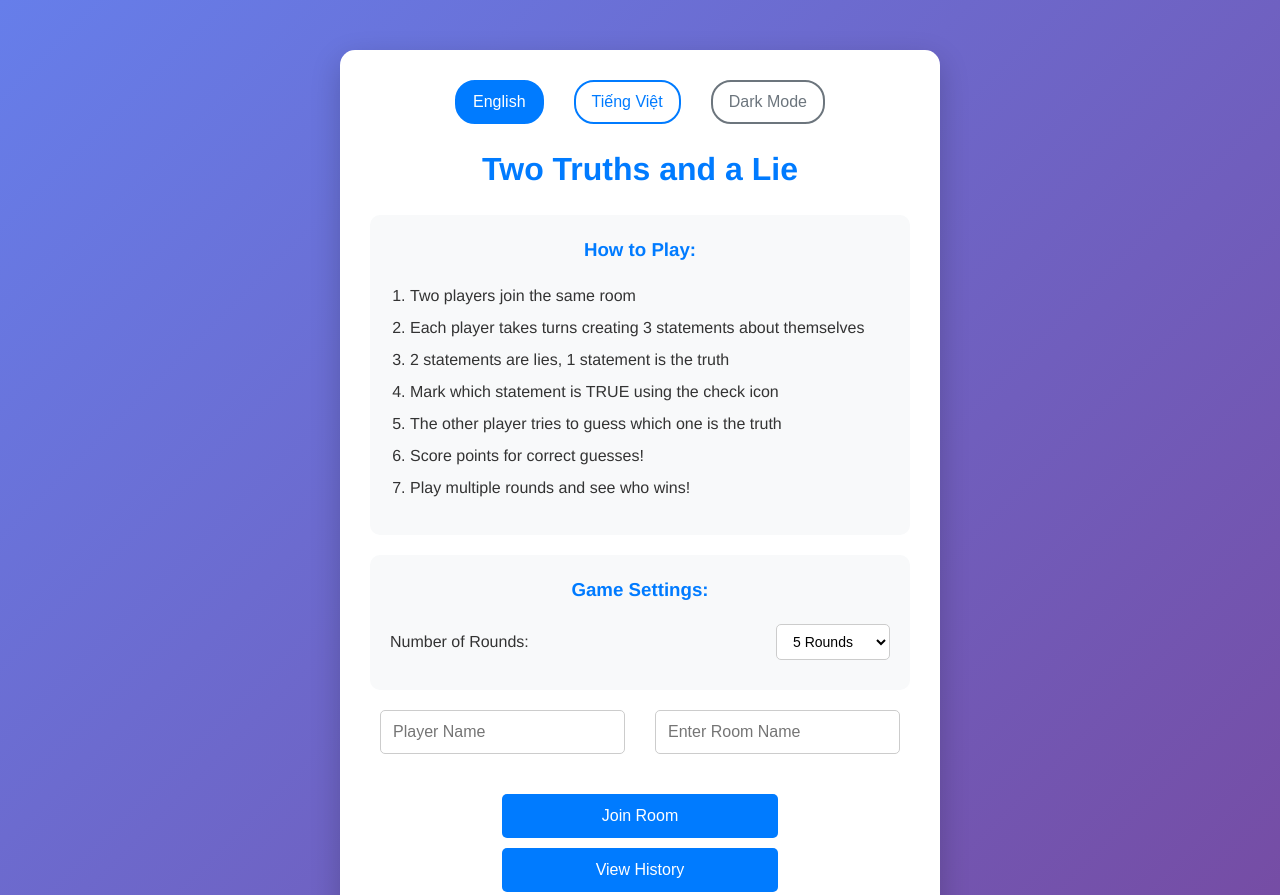
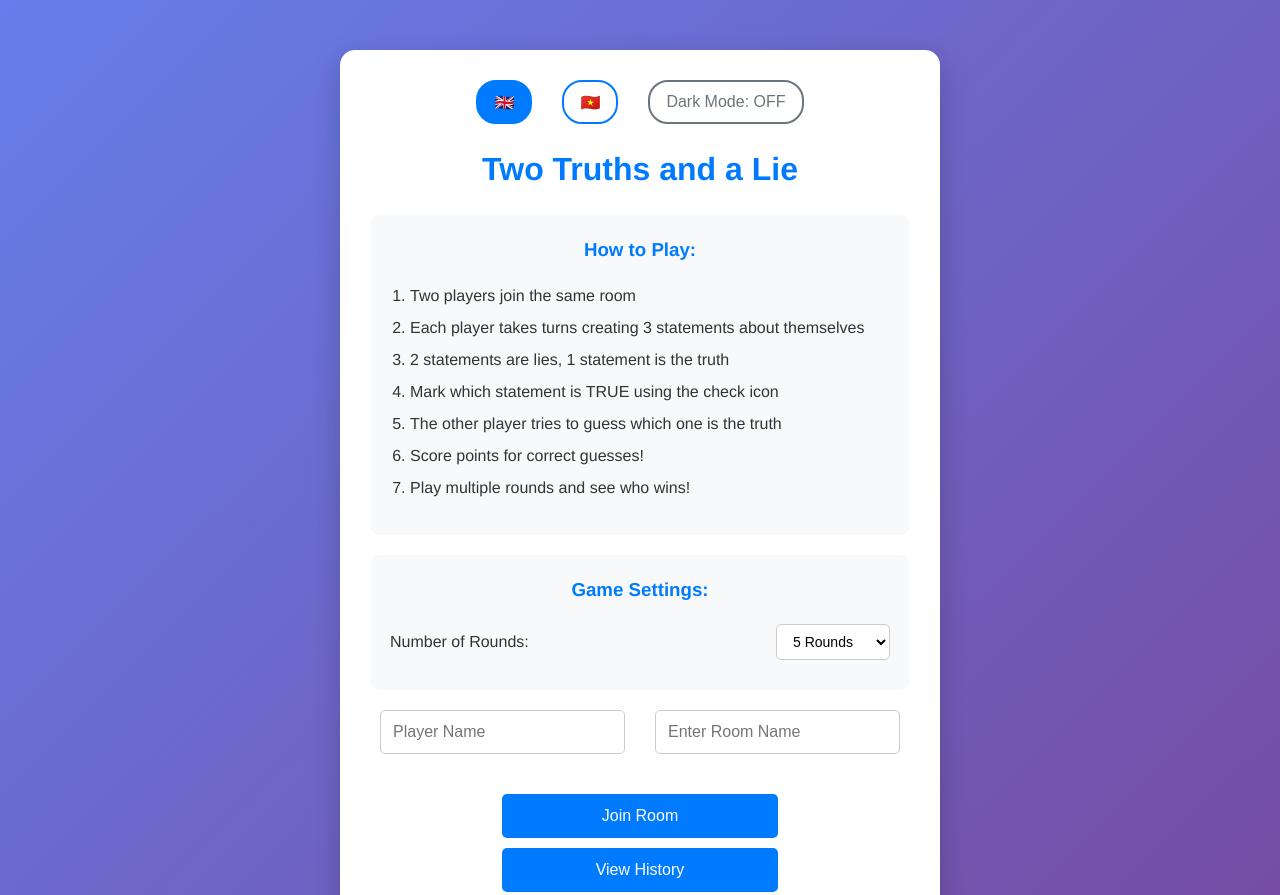
Before and after one commit to nd-tung/chuyen2nguoi, a website: page index.html in a window 1280 px wide. Shown: the top 895 px of the page. Drawn offline with nearby package versions, Linux system fonts and the light colour scheme; no server answers.

Commit message:
Use flags for language and toggle text

```diff
--- a/index.html
+++ b/index.html
@@ -16,9 +16,9 @@
     <div id="app">
         <div id="welcome-screen">
             <div class="language-selector">
-                <button id="lang-en" class="lang-btn active">English</button>
-                <button id="lang-vi" class="lang-btn">Tiếng Việt</button>
-                <button id="theme-toggle" class="theme-btn">Dark Mode</button>
+                <button id="lang-en" class="lang-btn active" aria-label="English">🇬🇧</button>
+                <button id="lang-vi" class="lang-btn" aria-label="Tiếng Việt">🇻🇳</button>
+                <button id="theme-toggle" class="theme-btn">Dark Mode: OFF</button>
             </div>
 
             <h1 id="main-title">Two Truths and a Lie</h1>
--- a/script.js
+++ b/script.js
@@ -666,8 +666,8 @@ const translations = {
         whichIsTrue: 'Which statement is TRUE?',
         submitGuess: 'Submit Guess',
         seeTopicHelp: 'See Topic',
-        darkMode: 'Dark Mode',
-        lightMode: 'Light Mode',
+        darkOn: 'Dark Mode: ON',
+        darkOff: 'Dark Mode: OFF',
         nextTurn: 'Next Turn',
         nextRound: 'Next Round',
         showResults: 'Show Results',
@@ -719,8 +719,8 @@ const translations = {
         whichIsTrue: 'Câu nói nào là ĐÚNG?',
         submitGuess: 'Gửi Đáp Án',
         seeTopicHelp: 'Xem Chủ Đề',
-        darkMode: 'Chế độ tối',
-        lightMode: 'Chế độ sáng',
+        darkOn: 'Chế độ tối: Bật',
+        darkOff: 'Chế độ tối: Tắt',
         nextTurn: 'Lượt Tiếp',
         nextRound: 'Vòng Tiếp',
         showResults: 'Xem Kết Quả',
@@ -952,7 +952,7 @@ function updateLanguageContent() {
         if (submitGuessBtn) submitGuessBtn.textContent = t.submitGuess;
 
         if (themeToggleBtn) {
-            themeToggleBtn.textContent = document.body.classList.contains('dark-mode') ? t.lightMode : t.darkMode;
+            themeToggleBtn.textContent = document.body.classList.contains('dark-mode') ? t.darkOn : t.darkOff;
         }
 
         // Recreate topic grid with new language
--- a/style.css
+++ b/style.css
@@ -376,7 +376,7 @@ body {
     touch-action: manipulation;
     -webkit-tap-highlight-color: transparent;
     min-height: 44px;
-    min-width: 80px;
+    min-width: 44px;
     display: flex;
     align-items: center;
     justify-content: center;
```
